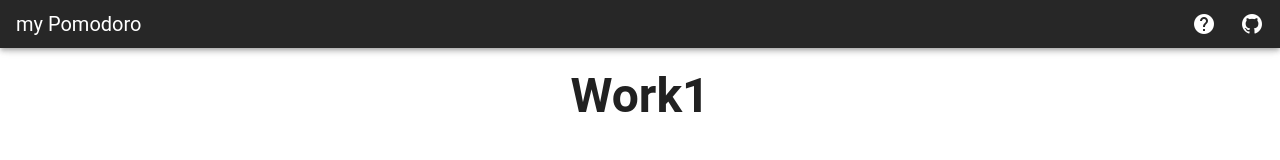
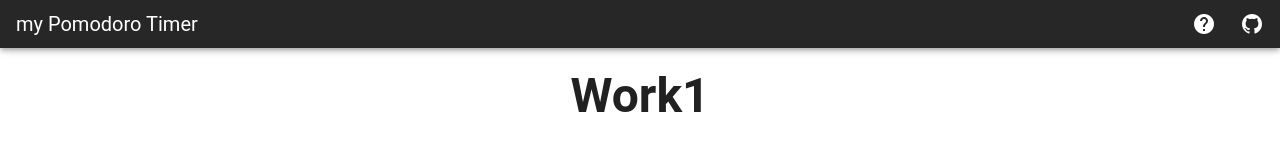
Before and after one commit to EndoHizumi/myPomodoro, a Vue app in the folder mypomodoro/: page / in a window 1280 px wide. Shown: the top 160 px of the page. Built offline with nearby package versions, Linux system fonts and the light colour scheme.

Commit message:
update: rename

```diff
--- a/mypomodoro/src/App.vue
+++ b/mypomodoro/src/App.vue
@@ -3,7 +3,7 @@
     <v-app id="inspire">
       <div id="header">
         <v-app-bar color="white-somoke  flat dense" dense dark>
-          <v-toolbar-title>my Pomodoro</v-toolbar-title>
+          <v-toolbar-title>my Pomodoro Timer</v-toolbar-title>
           <v-spacer></v-spacer>
           <v-btn icon disable>
             <v-icon>mdi-help-circle</v-icon>
```
